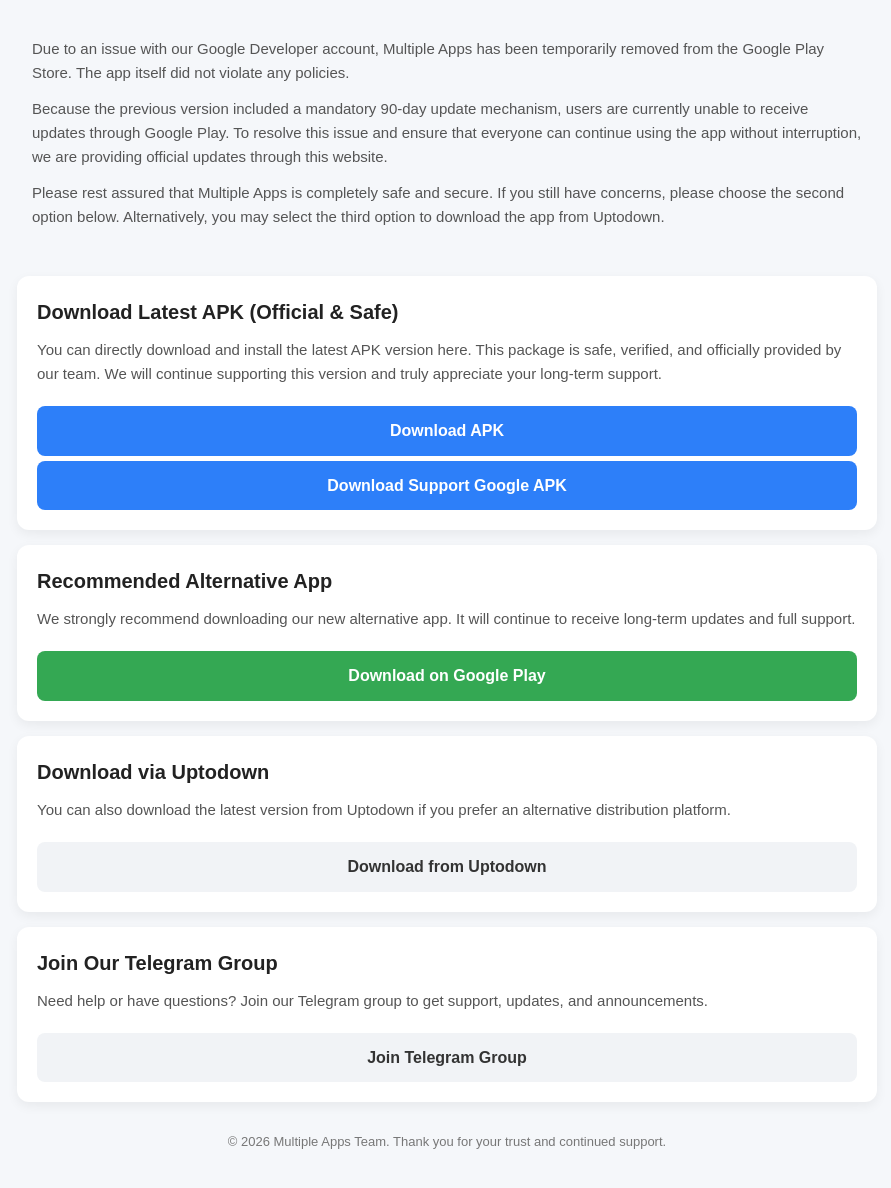
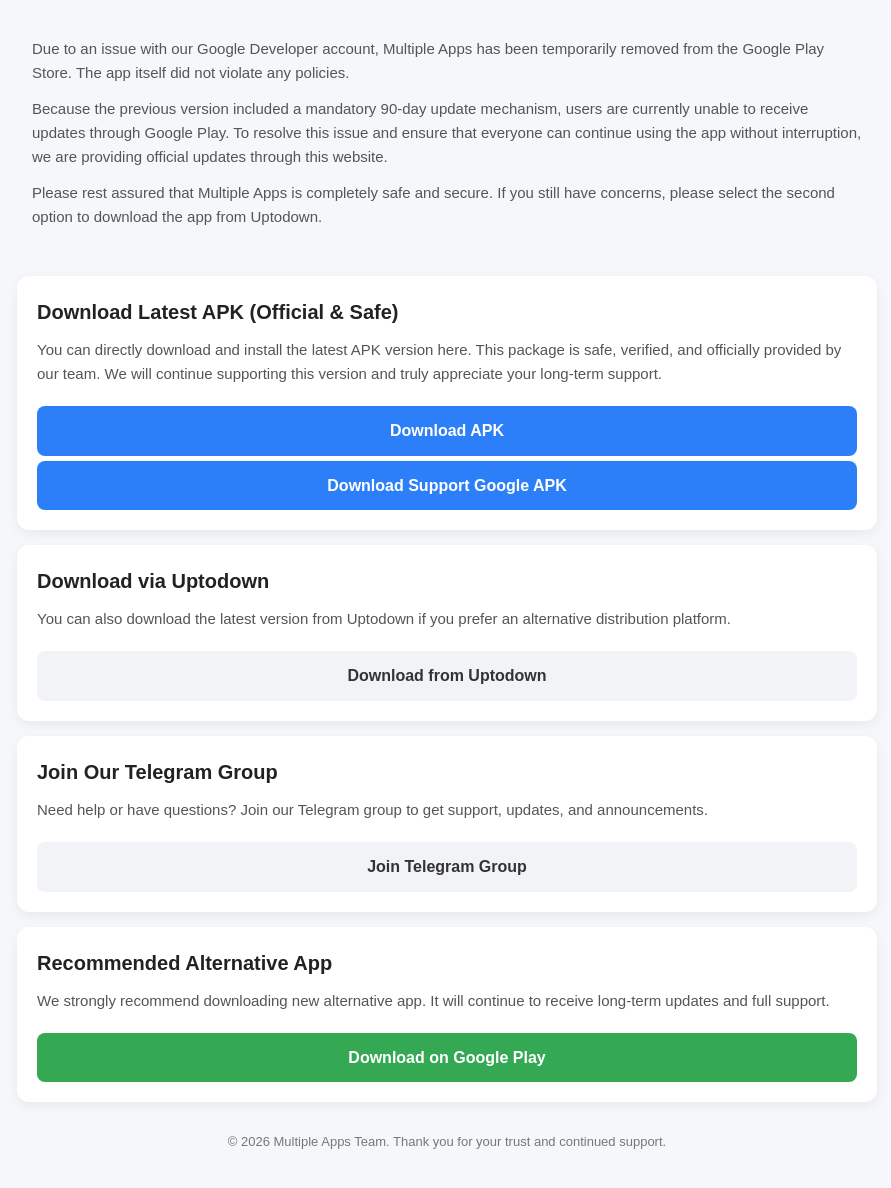
Before and after one commit to multipleapps/multipleapps.github.io, a plain HTML site: page index.html in a window 1280 px wide. Shown: the part 104-1292 px from the top of the page, without its empty margins (193-1084 px from the left). Drawn offline with Linux system fonts and the light colour scheme.

Commit message:
Update index.html

```diff
--- a/index.html
+++ b/index.html
@@ -137,7 +137,7 @@
 	        Because the previous version included a mandatory 90-day update mechanism, users are currently unable to receive updates through Google Play. To resolve this issue and ensure that everyone can continue using the app without interruption, we are providing official updates through this website.
 	    </p>
 	    <p>
-	        Please rest assured that Multiple Apps is completely safe and secure. If you still have concerns, please choose the second option below. Alternatively, you may select the third option to download the app from Uptodown.
+	        Please rest assured that Multiple Apps is completely safe and secure. If you still have concerns, please select the second option to download the app from Uptodown.
 	    </p>
 	</div>
 
@@ -157,15 +157,6 @@
     </div>
 
 	<div class="card">
-        <h2>Recommended Alternative App</h2>
-        <p>
-            We strongly recommend downloading our new alternative app.
-            It will continue to receive long-term updates and full support.
-        </p>
-        <a href="https://play.google.com/store/apps/details?id=com.multipleapp.clonespace" target="_blank" class="btn btn-success">Download on Google Play</a>
-    </div>
-
-	<div class="card">
         <h2>Download via Uptodown</h2>
         <p>
             You can also download the latest version from Uptodown if you prefer an alternative distribution platform.
@@ -181,6 +172,15 @@
         <a href="https://t.me/+5_Lxtsdj4AsyYmY9" target="_blank" class="btn btn-secondary">Join Telegram Group</a>
     </div>
 
+	<div class="card">
+        <h2>Recommended Alternative App</h2>
+        <p>
+            We strongly recommend downloading new alternative app.
+            It will continue to receive long-term updates and full support.
+        </p>
+        <a href="https://play.google.com/store/apps/details?id=com.multipleapp.clonespace" target="_blank" class="btn btn-success">Download on Google Play</a>
+    </div>
+
     <footer>
         © 2026 Multiple Apps Team. Thank you for your trust and continued support.
     </footer>
```
